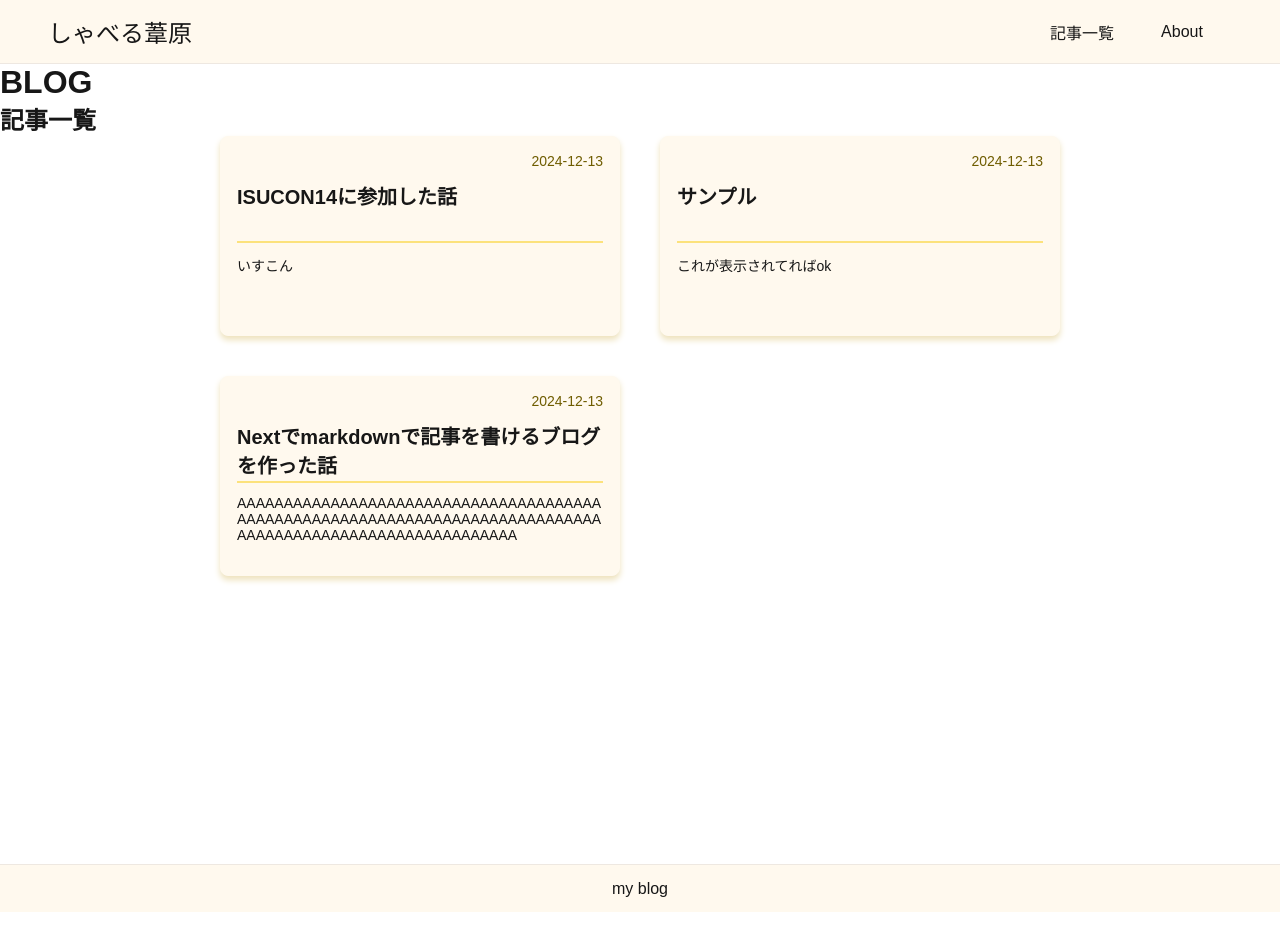
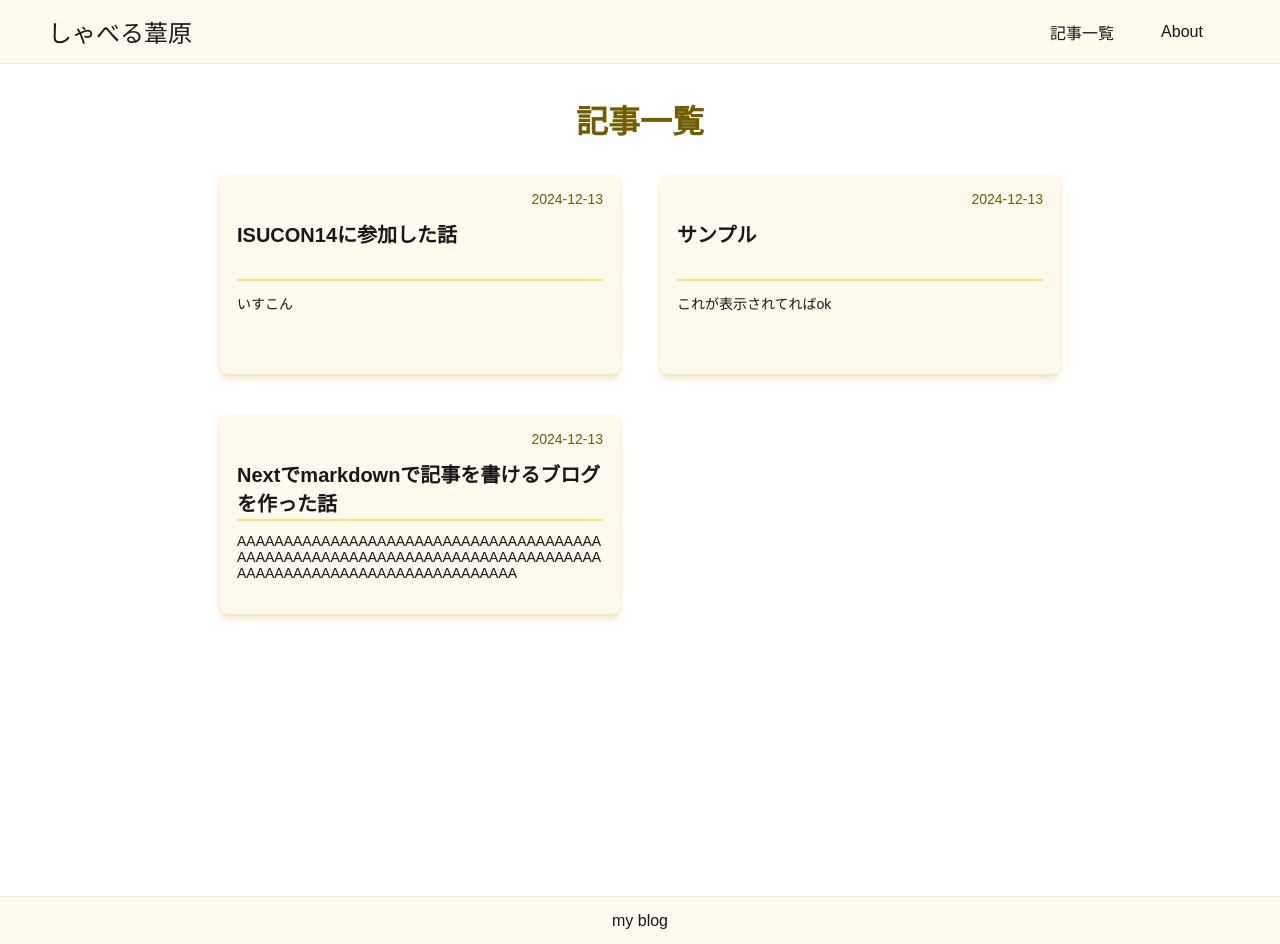
Before and after one commit to nakamuraitsuki/Next-blog-project, a Next.js app: page /blog in a window 1280 px wide. Before the commit the page ends 912 px from the top, so only its background shows below. Built offline with nearby package versions, Linux system fonts and the light colour scheme.

Commit message:
配置して、少し見た目を整えた

```diff
--- a/src/app/blog/blog.module.css
+++ b/src/app/blog/blog.module.css
@@ -1,5 +1,10 @@
-.listContainer{
+.title {
     width:100%;
-    display: flex;
-    justify-content: center;
+    margin: 32px auto;
+    text-align: center;
+    color: #6f5d00;
 }
+
+.List{
+    margin: 32px auto;
+}
--- a/src/app/blog/page.jsx
+++ b/src/app/blog/page.jsx
@@ -7,9 +7,8 @@ export default async function Blog() {
     const posts = await getAllPosts();
     return (
         <Layout>
-            <h1>BLOG</h1>
-            <h2>記事一覧</h2>
-            <div className={styles.listConteiner}>
+            <h1 className={styles.title}>記事一覧</h1>
+            <div className={styles.List}>
                 <BlogCardList posts={posts}/>
             </div>
         </Layout>
```
